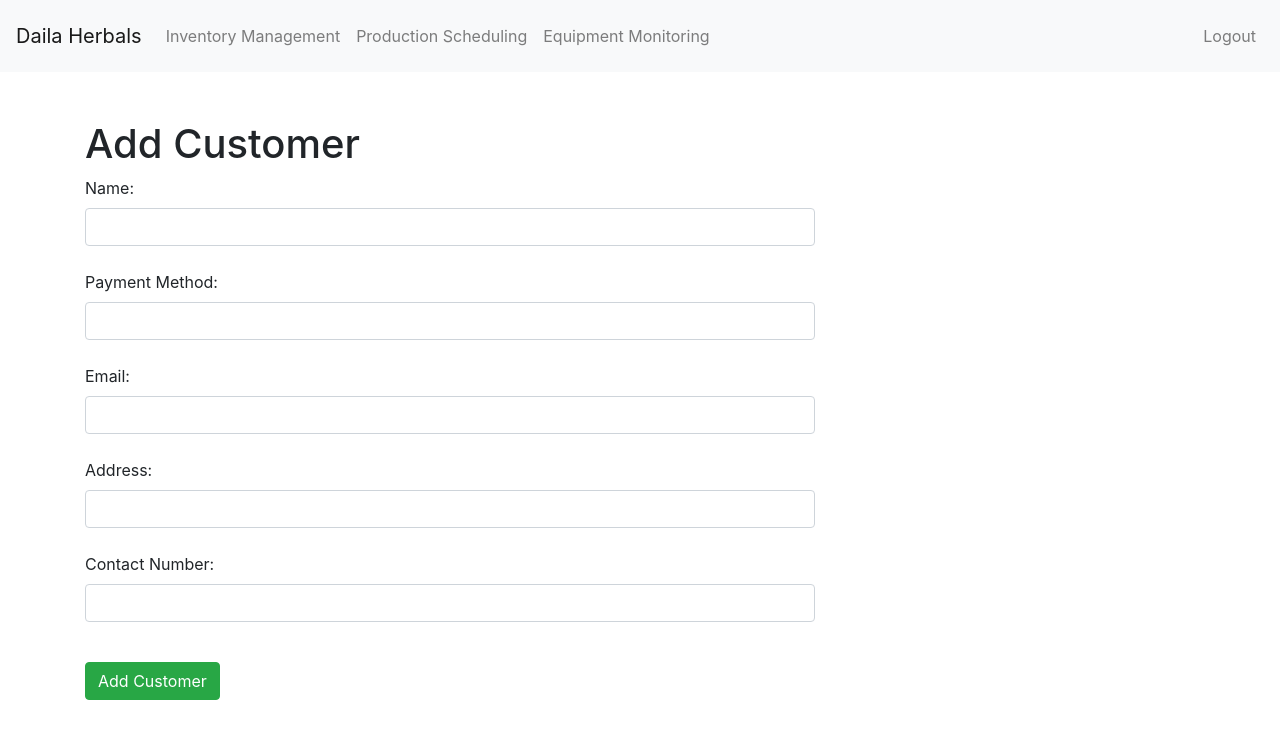
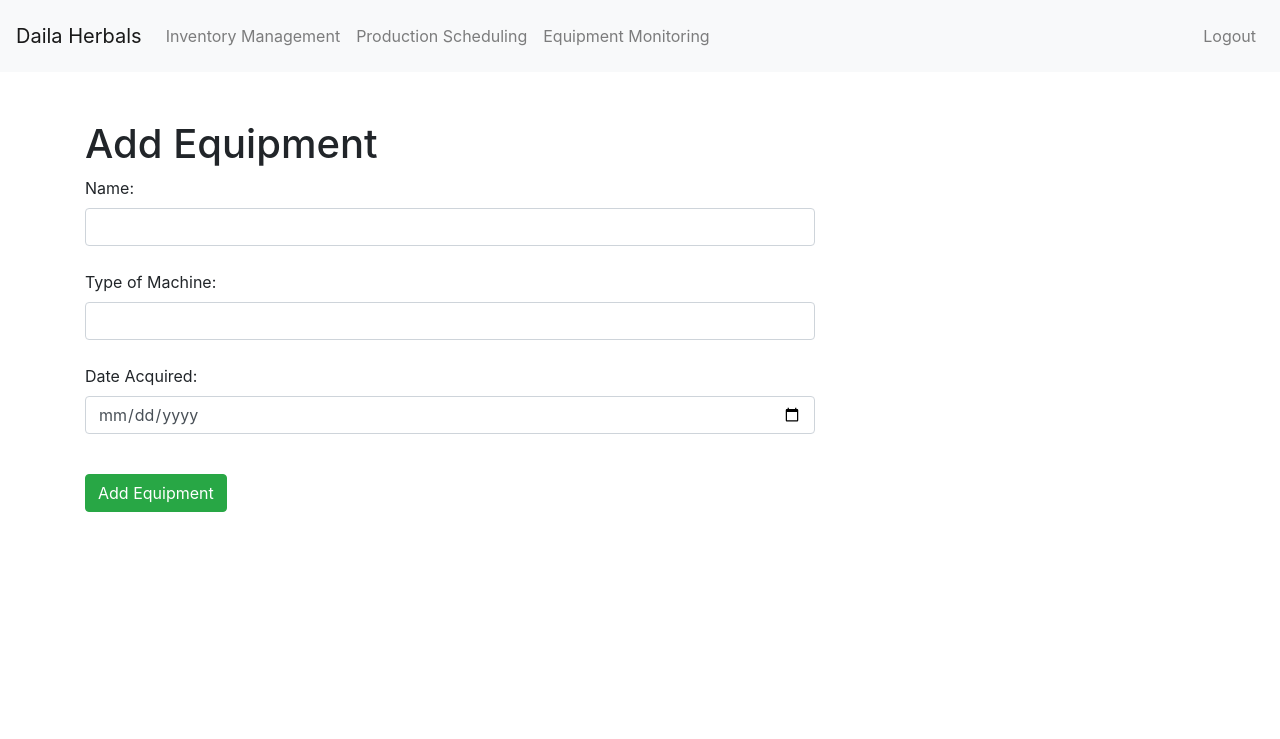
Before and after one commit to donmachadafarm/Daila-Capstone, a PHP site: page /addEquipment.php in a window 1280 px wide. Shown: the top 739 px of the page. Run offline with PHP 8.4, Linux system fonts and the light colour scheme; the visitor is signed in with stand-in values (Sample User, id 1); some libraries are stand-ins or nearby versions.

Commit message:
add and view equipment pages

```diff
--- a/addEquipment.php
+++ b/addEquipment.php
@@ -15,19 +15,17 @@ if (isset($_POST['submit'])){
 
     $name=$_POST['name'];
     $type=$_POST['type'];
-    $acquireDate=$_POST['acquireDate'];
-    $status=$_POST['status'];
-    $hoursWorked=$_POST['hoursWorked'];
+    $acquiredDate=$_POST['acquiredDate'];
 
     if(!isset($message)){
-        $query="insert into Machine (name,type,acquireDate,status,hoursWorked) values ('{$name}','{$type}','{$acquireDate}','{$status}','{$hoursWorked}')";
+        $query="insert into Machine (name,type,acquiredDate) values ('{$name}','{$type}','{$acquireDate}')";
         if (mysqli_query($conn,$query)) {
 
             echo "<script>
-            alert('Customer $name is created');
+            alert('Equipment $name is created');
           </script>";
         }else {
-            echo "<script> alert('Failed to Add account!');
+            echo "<script> alert('Failed to Add Equipment!');
               </script>";
         }
     }else{
@@ -45,7 +43,7 @@ if (isset($_POST['submit'])){
         <div class="row">
             <div class="col-lg-12">
                 <h1 class="page-header"><br><br>
-                    Add Customer
+                    Add Equipment
                 </h1>
             </div>
         </div>
@@ -60,20 +58,14 @@ if (isset($_POST['submit'])){
                                     <label>Name:</label></br>
                                     <input type="text" name="name" class="form-control" required>
                                     </br>
-                                    <label>Payment Method:</label></br>
-                                    <input type="text" name="method" class="form-control" required>
+                                    <label>Type of Machine:</label></br>
+                                    <input type="text" name="type" class="form-control" required>
                                     </br>
-                                    <label>Email:</label></br>
-                                    <input type="email" name="email" class="form-control" required>
-                                    </br>
-                                    <label>Address:</label></br>
-                                    <input type="text" name="address" class="form-control" required>
-                                    </br>
-                                    <label>Contact Number:</label></br>
-                                    <input type="number" name="number" class="form-control" required>
+                                    <label>Date Acquired:</label></br>
+                                    <input type="date" name="acquiredDate" class="form-control" required>
                                     </br>
                                 </p>
-                                <input type="submit" name="submit" value="Add Customer" class="btn btn-success"/></div>
+                                <input type="submit" name="submit" value="Add Equipment" class="btn btn-success"/></div>
                         </form>
                     </div>
                 </div>
```
